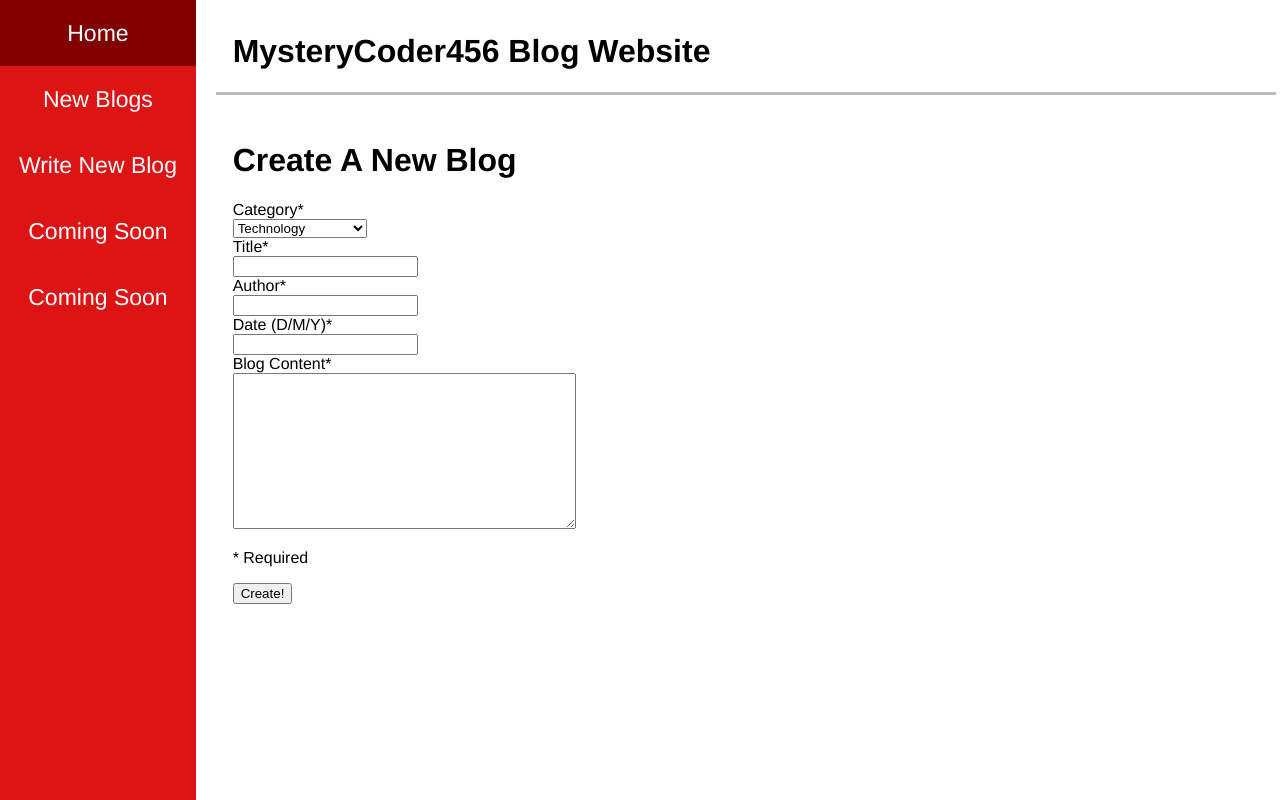
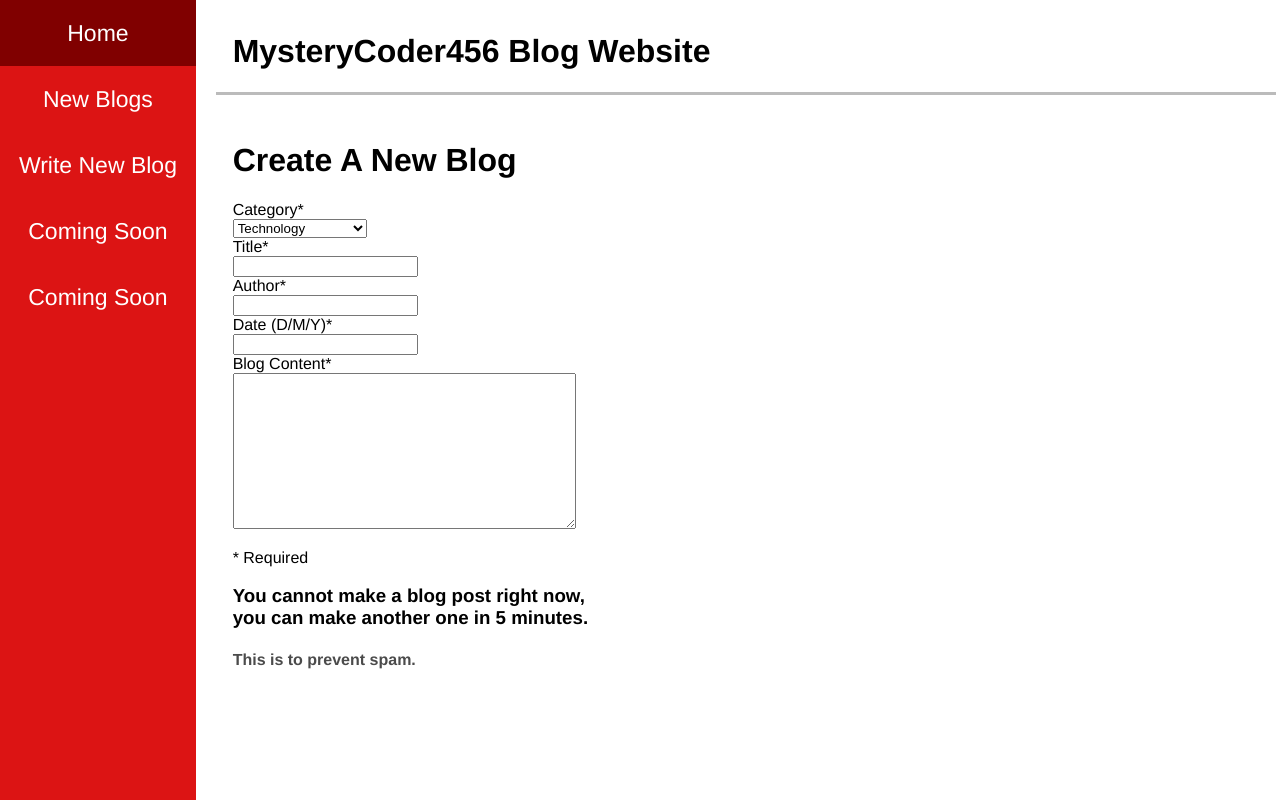
Before and after one commit to MysteryCoder456/Blog-App, a Django app: page /createblog/ in a window 1280 px wide. Run offline with Django 3.2, Linux system fonts and the light colour scheme; some libraries are stand-ins or nearby versions.

Commit message:
Added anti-spam

```diff
--- a/blog/templates/blog/create.html
+++ b/blog/templates/blog/create.html
@@ -14,7 +14,20 @@
         {% csrf_token %}
         {{form|crispy}}
         <p>* Required</p>
-        <button type="submit" name="submit_button">Create!</button>
+
+        {% if time_diff < 5 %}
+
+            <h3>
+                You cannot make a blog post right now,<br>
+                you can make another one in {{time_left}} minutes.
+            </h3>
+            <h4>This is to prevent spam.</h4>
+
+        {% else %}
+
+            <button type="submit" name="submit_button">Create!</button>
+
+        {% endif %}
 
     </form>
 
--- a/blog/views.py
+++ b/blog/views.py
@@ -1,6 +1,11 @@
 from django.shortcuts import render, redirect
+from django.utils import timezone
 from .models import BlogList
 from .forms import NewBlogForm
+
+# Get the time of when the user opens homepage of website
+visit_time = int(timezone.now().time().strftime("%M"))
+print(visit_time)
 
 
 def home(request):
@@ -13,11 +18,22 @@ def blogs(request):
 
 
 def create_blog(request):
+    global visit_time
+
+    # Get the current time and the time difference
+    current_time = int(timezone.now().time().strftime("%M"))
+    time_diff = current_time - visit_time
+
+    print(current_time, visit_time)
+
     if request.method == "POST":
         form = NewBlogForm(request.POST)
 
         if form.is_valid():
-            blog_list = BlogList.objects.get(name=form.cleaned_data["blog_list"])
+            blog_list = BlogList.objects.get(
+                name=form.cleaned_data["blog_list"]
+            )
+
             title = form.cleaned_data["title"]
             author = form.cleaned_data["author"]
             creation_date = form.cleaned_data["creation_date"]
@@ -31,7 +47,15 @@ def create_blog(request):
             )
             b.save()
 
+            visit_time = int(timezone.now().time().strftime("%M"))
+            return redirect("/blogs")
+
     else:
         form = NewBlogForm()
 
-    return render(request, "blog/create.html", {"form": form})
+    context = {
+        "form": form,
+        "time_diff": time_diff,
+        "time_left": 5 - time_diff
+    }
+    return render(request, "blog/create.html", context)
```
Also changed, not shown: db.sqlite3.
